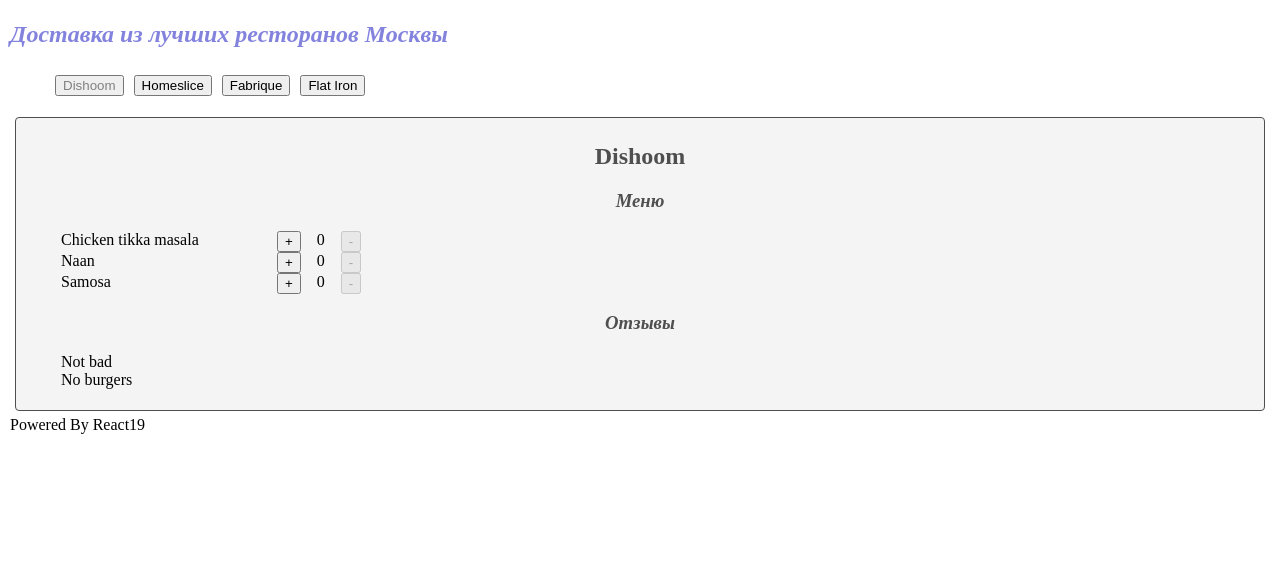
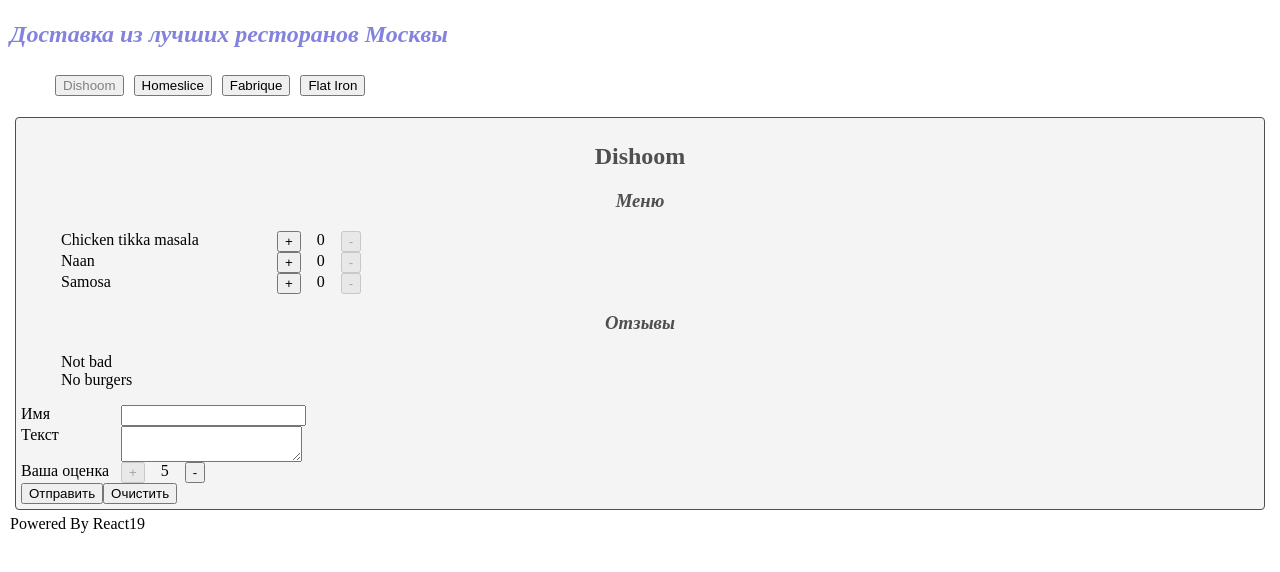
Before and after one commit to Nikita451/react-course-2025-hw, a React (Vite) app: page / in a window 1280 px wide. Shown: the top 572 px of the page. Built offline with nearby package versions, Linux system fonts and the light colour scheme.

Commit message:
HW4: reviewForm and others

```diff
--- a/eslint.config.js
+++ b/eslint.config.js
@@ -35,6 +35,8 @@
         "warn",
         { allowConstantExport: true },
       ],
+      "react/prop-types": 0,
+      "no-unused-vars": 0,
     },
   }
 );
--- a/package.json
+++ b/package.json
@@ -12,7 +12,8 @@
   "dependencies": {
     "classnames": "^2.5.1",
     "react": "^19.1.0",
-    "react-dom": "^19.1.0"
+    "react-dom": "^19.1.0",
+    "uuid": "^11.1.0"
   },
   "devDependencies": {
     "@eslint/js": "^9.25.0",
--- /dev/null
+++ b/src/components/Counter/ConterView/index.tsx
@@ -0,0 +1,30 @@
+import type React from "react";
+import styles from "./counter.style.module.scss";
+
+export interface Props {
+  count: number;
+  min: number;
+  max: number;
+  onIncrement: () => void;
+  onDecrement: () => void;
+}
+
+export const CounterView: React.FC<Props> = ({
+  count,
+  min,
+  max,
+  onDecrement,
+  onIncrement,
+}: Props) => {
+  return (
+    <div className={styles.counter}>
+      <button disabled={count >= max} onClick={onIncrement}>
+        +
+      </button>
+      <span>{count}</span>
+      <button disabled={count <= min} onClick={onDecrement}>
+        -
+      </button>
+    </div>
+  );
+};
--- a/src/components/Counter/index.tsx
+++ b/src/components/Counter/index.tsx
@@ -1,5 +1,5 @@
+import { CounterView } from "./ConterView";
 import { useCounter } from "./useCounter";
-import styles from "./counter.style.module.scss";
 
 interface IProps {
   min: number;
@@ -10,15 +10,13 @@
   const { count, onIncrement, onDecrement } = useCounter();
 
   return (
-    <div className={styles.counter}>
-      <button disabled={count >= max} onClick={onIncrement}>
-        +
-      </button>
-      <span>{count}</span>
-      <button disabled={count <= min} onClick={onDecrement}>
-        -
-      </button>
-    </div>
+    <CounterView
+      max={max}
+      min={min}
+      count={count}
+      onDecrement={onDecrement}
+      onIncrement={onIncrement}
+    />
   );
 }
 
--- a/src/components/Restaurants/Menu/index.tsx
+++ b/src/components/Restaurants/Menu/index.tsx
@@ -11,6 +11,9 @@
 const MAX_COUNT: number = 5;
 
 export const RestaurantMenu: FC<Props> = ({ menu }) => {
+  if (!menu.length) {
+    return <div>Меню данного ресторана в процессе подготовки</div>;
+  }
   return (
     <>
       <h3>Меню</h3>
--- a/src/components/Restaurants/Restaurant/index.tsx
+++ b/src/components/Restaurants/Restaurant/index.tsx
@@ -1,8 +1,10 @@
-import type { FC } from "react";
+import { useState, type FC } from "react";
+import { v4 as uuidv4 } from "uuid";
 import type { Restaurant } from "../../../data/types";
 import { RestaurantMenu } from "../Menu";
 import { RestaurantReview } from "../Review";
 import styles from "../style.module.scss";
+import type { ReviewCreating } from "../Review/ReviewForm/useReviewForm";
 
 interface Props {
   restaurant: Restaurant;
@@ -10,11 +12,27 @@
 
 export const RestaurantView: FC<Props> = ({ restaurant }) => {
   const { name: restaurantName, menu, reviews } = restaurant;
+
+  /*
+  Так никто не делает, но в рамках учебного проекта при работе со статическим объектом ... :)
+  */
+  const [dynamicRevies, setReviews] = useState(reviews);
+  function onCreateReview({ name, text, rating }: ReviewCreating) {
+    const newReviews = [
+      ...dynamicRevies,
+      { user: name, text: text, rating, id: uuidv4() },
+    ];
+    setReviews(newReviews);
+  }
+
   return (
     <div className={styles.restaurant}>
       <h2>{restaurantName}</h2>
       <RestaurantMenu menu={menu} />
-      <RestaurantReview reviews={reviews} />
+      <RestaurantReview
+        reviews={dynamicRevies}
+        onCreateReview={onCreateReview}
+      />
     </div>
   );
 };
--- /dev/null
+++ b/src/components/Restaurants/Review/ReviewForm/index.tsx
@@ -0,0 +1,75 @@
+import { type FormEvent } from "react";
+import { useReviewForm, type ReviewHandler } from "./useReviewForm";
+import { CounterView } from "../../../Counter/ConterView";
+import styles from "./reviewForm.module.scss";
+
+export interface Props {
+  onCreateReview: ReviewHandler;
+}
+
+const MIN_RATING = 1;
+const MAX_RATING = 5;
+
+export const ReviewForm = ({ onCreateReview }: Props) => {
+  const {
+    creatingReview,
+    onNameChange,
+    onClear,
+    onRatingChange,
+    onTextChange,
+  } = useReviewForm();
+
+  const { rating, name, text } = creatingReview;
+
+  function onSubmit(e: FormEvent<HTMLFormElement>) {
+    e.preventDefault();
+    onCreateReview(creatingReview);
+    onClear();
+  }
+
+  function onReset() {
+    onClear();
+  }
+
+  return (
+    <div className={styles.form}>
+      <form onSubmit={onSubmit}>
+        <div>
+          <label htmlFor="name">Имя</label>
+          <input
+            onChange={(e) => onNameChange(e.target.value)}
+            id="name"
+            name="monster"
+            value={name}
+            required
+          />
+        </div>
+        <div>
+          <label htmlFor="text">Текст</label>
+          <textarea
+            onChange={(e) => onTextChange(e.target.value)}
+            id="text"
+            value={text}
+            required
+          ></textarea>
+        </div>
+        <div>
+          <label>Ваша оценка</label>
+          <CounterView
+            min={MIN_RATING}
+            max={MAX_RATING}
+            count={rating}
+            onDecrement={() => onRatingChange(rating - 1)}
+            onIncrement={() => onRatingChange(rating + 1)}
+          />
+        </div>
+        <div>
+          <button type="submit">Отправить</button>
+          <button onClick={onReset} type="button">
+            Очистить
+          </button>
+        </div>
+      </form>
+    </div>
+  );
+};
--- /dev/null
+++ b/src/components/Restaurants/Review/ReviewForm/reviewForm.module.scss
@@ -0,0 +1,7 @@
+.form form div {
+  display: flex;
+
+  label {
+    width: 100px;
+  }
+}
--- /dev/null
+++ b/src/components/Restaurants/Review/ReviewForm/useReviewForm.ts
@@ -0,0 +1,62 @@
+import { useMemo, useReducer } from "react";
+
+export interface ReviewCreating {
+  name: string;
+  text: string;
+  rating: number;
+}
+
+export type ReviewHandler = (review: ReviewCreating) => void;
+export const MAX_RATING = 5;
+
+const INIT_STATE: ReviewCreating = Object.freeze({
+  name: "",
+  text: "",
+  rating: MAX_RATING,
+});
+
+interface PayloadProps {
+  type: string;
+  value?: string | number;
+}
+
+const CHANGE_NAME = "CHANGE_NAME";
+const CHANGE_TEXT = "CHANGE_TEXT";
+const CHANGE_RATING = "CHANGE_RATING";
+const CLEAR_FORM = "CLEAR_FORM";
+
+function formReviewReducer(
+  initState = INIT_STATE,
+  actions: PayloadProps
+): ReviewCreating {
+  switch (actions.type) {
+    case CHANGE_NAME:
+      return { ...initState, name: actions.value as string };
+    case CHANGE_TEXT:
+      return { ...initState, text: actions.value as string };
+    case CHANGE_RATING:
+      return { ...initState, rating: actions.value as number };
+    case CLEAR_FORM:
+    default:
+      return INIT_STATE;
+  }
+}
+
+export function useReviewForm() {
+  const [creatingReview, dispatch] = useReducer(formReviewReducer, INIT_STATE);
+
+  const handlers = useMemo(() => {
+    return {
+      onNameChange: (value: string) => dispatch({ type: CHANGE_NAME, value }),
+      onTextChange: (value: string) => dispatch({ type: CHANGE_TEXT, value }),
+      onRatingChange: (value: number) =>
+        dispatch({ type: CHANGE_RATING, value }),
+      onClear: () => dispatch({ type: CLEAR_FORM }),
+    };
+  }, [dispatch]);
+
+  return {
+    creatingReview,
+    ...handlers,
+  };
+}
--- a/src/components/Restaurants/Review/index.tsx
+++ b/src/components/Restaurants/Review/index.tsx
@@ -1,11 +1,18 @@
 import type { FC } from "react";
 import type { Review } from "../../../data/types";
+import { ReviewForm } from "./ReviewForm";
+import type { ReviewHandler } from "./ReviewForm/useReviewForm";
 
 export interface Props {
   reviews: Review[];
+  onCreateReview: ReviewHandler;
 }
 
-export const RestaurantReview: FC<Props> = ({ reviews }) => {
+export const RestaurantReview: FC<Props> = ({ reviews, onCreateReview }) => {
+  if (!reviews?.length) {
+    <div>Отзывов на данный ресторан пока нет</div>;
+  }
+
   return (
     <>
       <h3>Отзывы</h3>
@@ -14,6 +21,7 @@
           <li key={id}>{text}</li>
         ))}
       </ul>
+      <ReviewForm onCreateReview={onCreateReview} />
     </>
   );
 };
--- a/src/components/Restaurants/index.tsx
+++ b/src/components/Restaurants/index.tsx
@@ -40,7 +40,7 @@
           </li>
         ))}
       </ul>
-      <RestaurantView restaurant={activeRestaurant} />
+      <RestaurantView restaurant={activeRestaurant} key={activeRestaurant.id} />
     </>
   );
 };
```
Also changed, not shown: src/components/Counter/ConterView/counter.style.module.scss (renamed from src/components/Counter/counter.style.module.scss), 1 other file (tests, documents, lock files or other folders).
